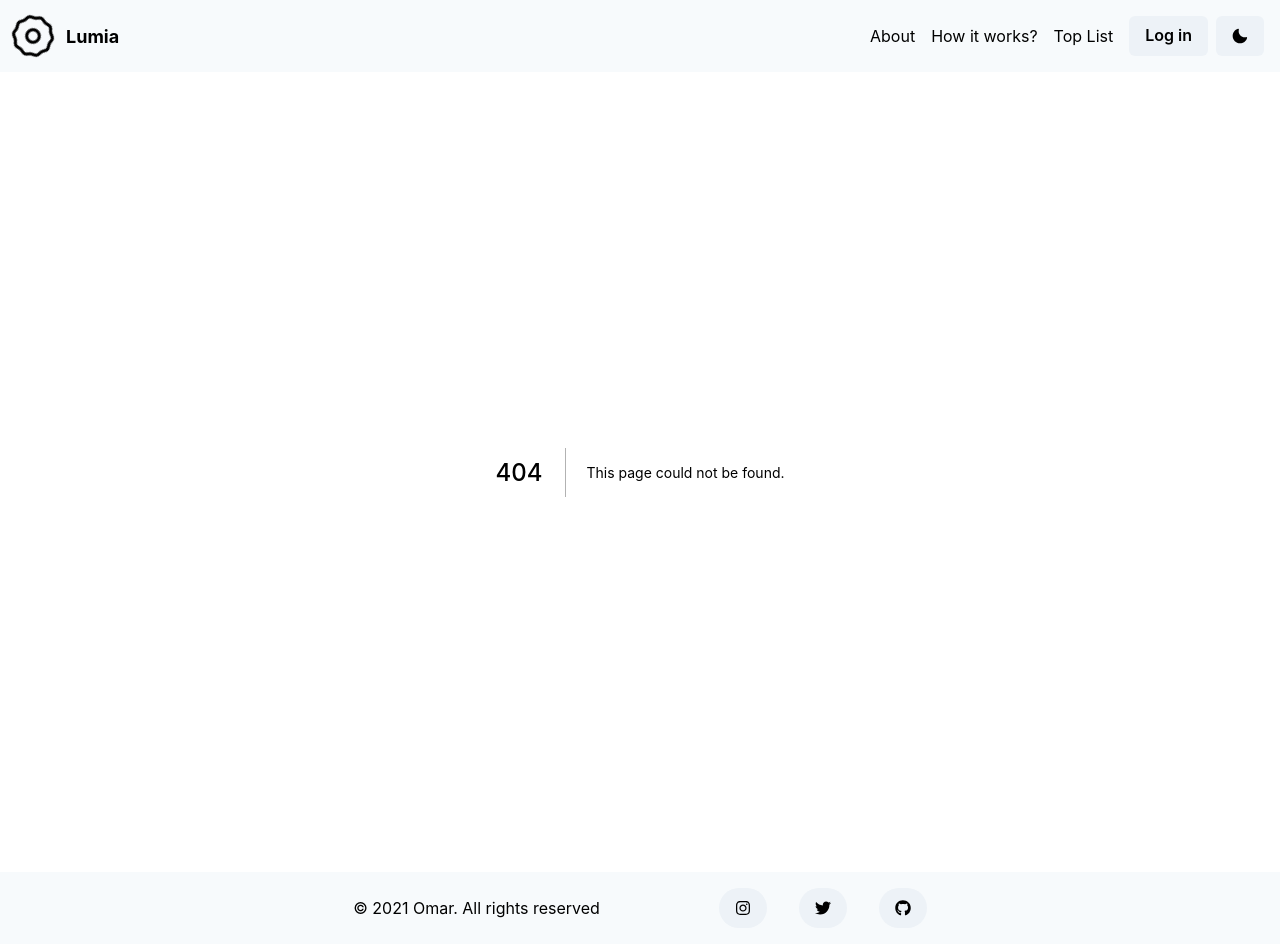
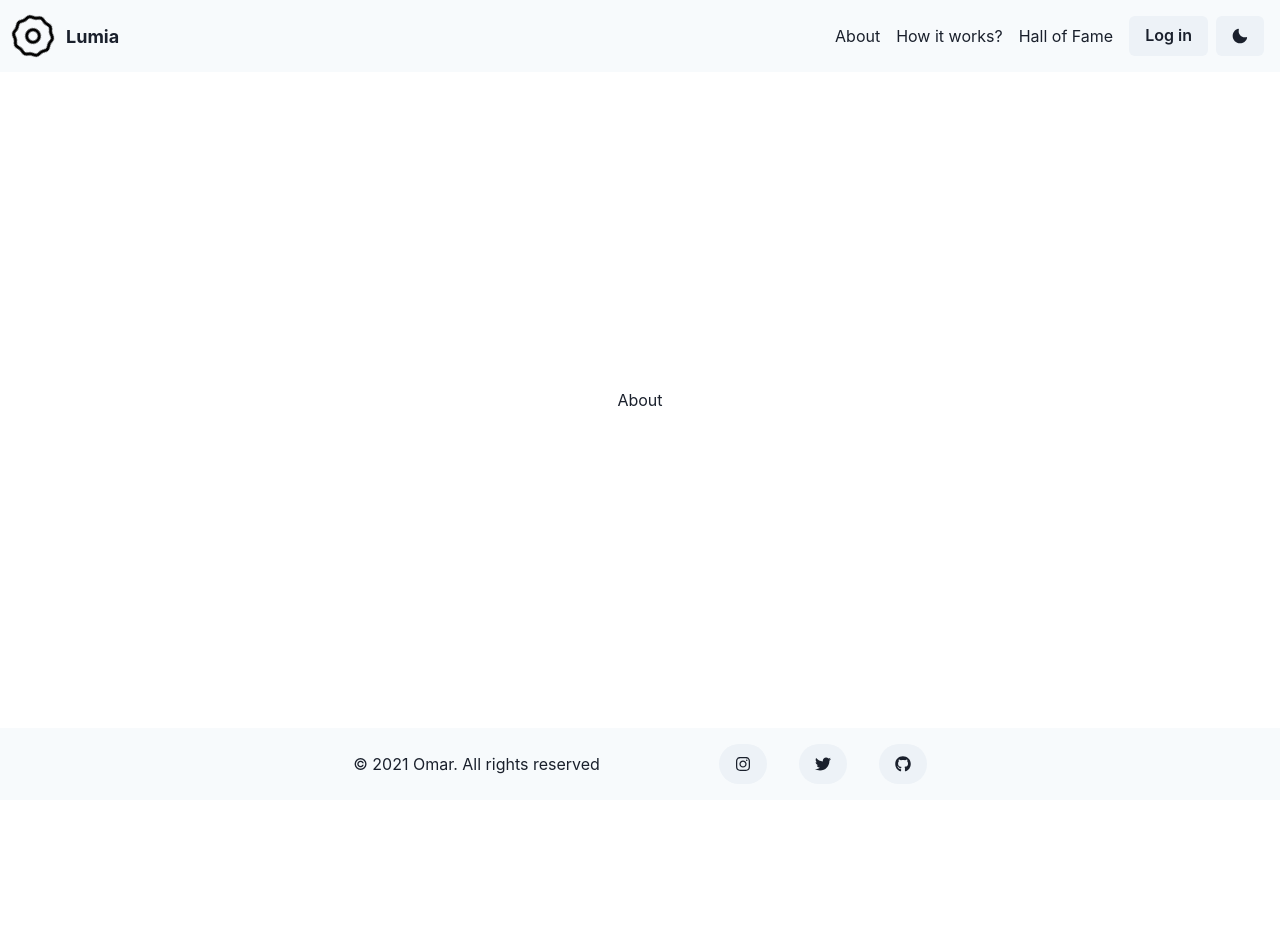
Before and after one commit to derelictions/lumia, a Next.js app: page /about in a window 1280 px wide. Before the commit this address had no page. After the commit the page ends 800 px from the top, so only its background shows below. Built offline with nearby package versions, Linux system fonts and the light colour scheme.

Commit message:
created 404 & scaffolding misx

```diff
--- a/src/components/Home.tsx
+++ b/src/components/Home.tsx
@@ -12,6 +12,7 @@ import {
 	Button,
 	useColorModeValue,
 } from '@chakra-ui/react';
+import NextImage from 'next/image';
 import { motion } from 'framer-motion';
 
 const MotionBox = motion(Box);
@@ -58,7 +59,7 @@ const HomeContent: FunctionComponent<HomeContentProps> = ({
 				display={'block'}
 			>
 				<Image
-					w={variant === 'lg' ? '100%' : '80%'}
+					w={['80%', '80%', '80%', '100%']}
 					alt='Golden gate bridge in Van Goghs Starry Night style using neural style transfer'
 					src={'/assets/hero_img_dark.png'}
 					rounded={'2rem'}
--- a/src/components/Navbar.tsx
+++ b/src/components/Navbar.tsx
@@ -15,8 +15,12 @@ import {
 	Stack,
 } from '@chakra-ui/react';
 import { TriangleDownIcon, SunIcon, MoonIcon } from '@chakra-ui/icons';
+import NextLink from 'next/link';
 
 import { motion } from 'framer-motion';
+const MotionBox = motion(Box);
+const MotionImage = motion(Image);
+const MotionStack = motion(Stack);
 
 interface MButtonProps {
 	isOpen: boolean;
@@ -38,9 +42,9 @@ interface NavProps extends React.HTMLAttributes<HTMLElement> {
 	path: string;
 }
 
-const MotionImage = motion(Image);
 const Logo: FunctionComponent = () => {
 	return (
+		<NextLink href='/'>
 			<HStack cursor={'pointer'}>
 				<MotionImage
 					animate={{ rotate: 360 }}
@@ -53,6 +57,7 @@ const Logo: FunctionComponent = () => {
 					Lumia
 				</Text>
 			</HStack>
+		</NextLink>
 	);
 };
 
@@ -60,8 +65,6 @@ const mbvariants = {
 	open: { rotate: 180 },
 	closed: { rotate: 0 },
 };
-
-const MotionBox = motion(Box);
 
 const MenuButton: FunctionComponent<MButtonProps> = ({ isOpen, onOpen }) => {
 	return (
@@ -82,15 +85,16 @@ const NavItem: FunctionComponent<NavItemProps> = ({
 	// eslint-disable-next-line @typescript-eslint/no-unused-vars
 	const active = to === path;
 	return (
+		<NextLink href={to} passHref>
 			<Link href={to}>
 				<Text display='block' {...rest}>
 					{children}
 				</Text>
 			</Link>
+		</NextLink>
 	);
 };
 
-const MotionStack = motion(Stack);
 const NavListVariants = {
 	open: {
 		scale: 1,
@@ -104,14 +108,14 @@ const MenuList: FunctionComponent<MenuListProps> = ({ path }) => {
 	const color = useColorModeValue('gray.200', 'gray.800');
 	const kids = (
 		<>
-			<NavItem to='/' path={path}>
+			<NavItem to='/about' path={path}>
 				About
 			</NavItem>
-			<NavItem to='/' path={path}>
+			<NavItem to='/how' path={path}>
 				How it works?
 			</NavItem>
-			<NavItem to='/' path={path}>
-				Top List
+			<NavItem to='/hof' path={path}>
+				Hall of Fame
 			</NavItem>
 			<NavItem to='/' path={path}>
 				<Button>Log in</Button>
@@ -184,14 +188,14 @@ const Navbar: FunctionComponent<NavProps> = ({ path }) => {
 			direction={'column'}
 			align={'stretch'}
 			p={2}
-			marginBottom={6}
+			marginBottom={4}
 			backgroundColor={bg}
 			as={'nav'}
 			position={'sticky'}
 			width={'100vw'}
 			top={0}
 			zIndex={1}
-			roundedBottom={isOpen ? 'md' : '0'}
+			roundedBottom={isOpen ? 'lg' : '0'}
 		>
 			<Flex align={'center'}>
 				<Logo />
@@ -201,10 +205,17 @@ const Navbar: FunctionComponent<NavProps> = ({ path }) => {
 			</Flex>
 			<MotionBox
 				initial={'closed'}
-				transition={{ duration: 0.8, ease: [0.04, 0.62, 0.23, 0.98] }}
+				transition={{
+					duration: 0.8,
+					ease: [0.04, 0.62, 0.23, 0.98],
+				}}
 				variants={{
-					open: { opacity: 1, height: 'auto' },
-					closed: { opacity: 0, height: 0 },
+					open: { opacity: 1, height: 'auto', margin: 8 },
+					closed: {
+						opacity: 0,
+						height: 0,
+						margin: 0,
+					},
 				}}
 				animate={isOpen ? 'open' : 'closed'}
 			>
--- /dev/null
+++ b/src/pages/about.tsx
@@ -0,0 +1,3 @@
+export default function about() {
+	return <div>About</div>;
+}
```
Also changed, not shown: src/pages/404.tsx (added, +14 -0 lines). Lines whose indentation alone changed are shown as unchanged.
